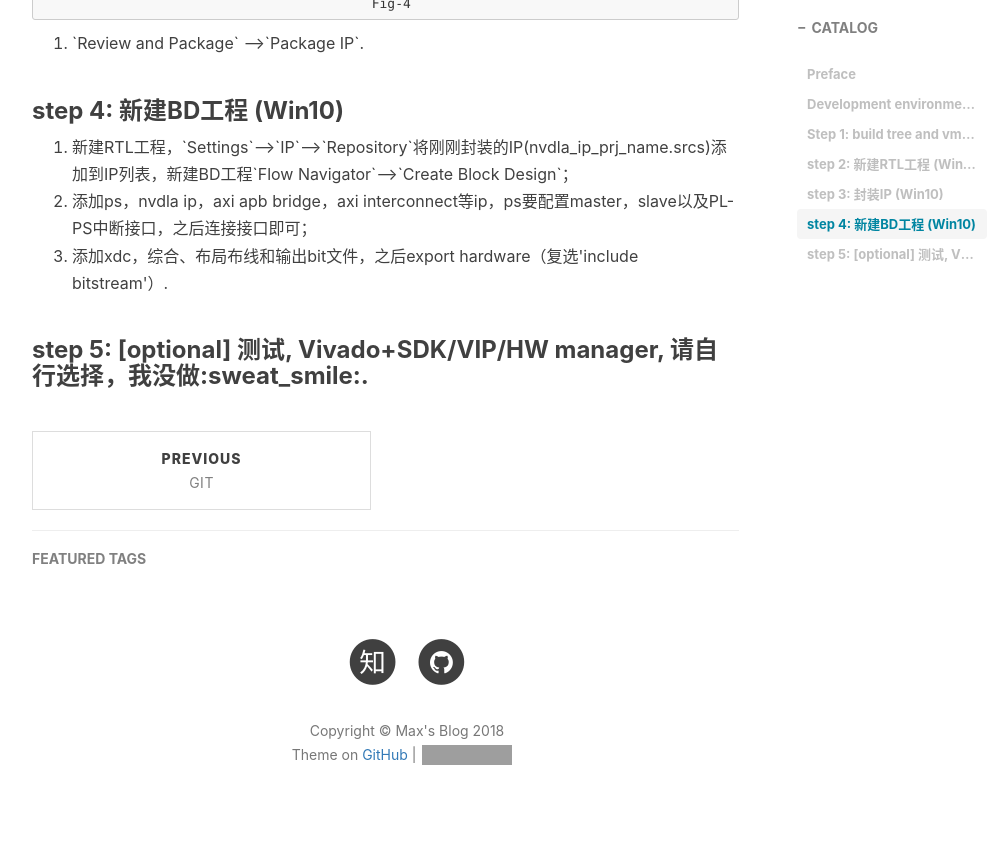
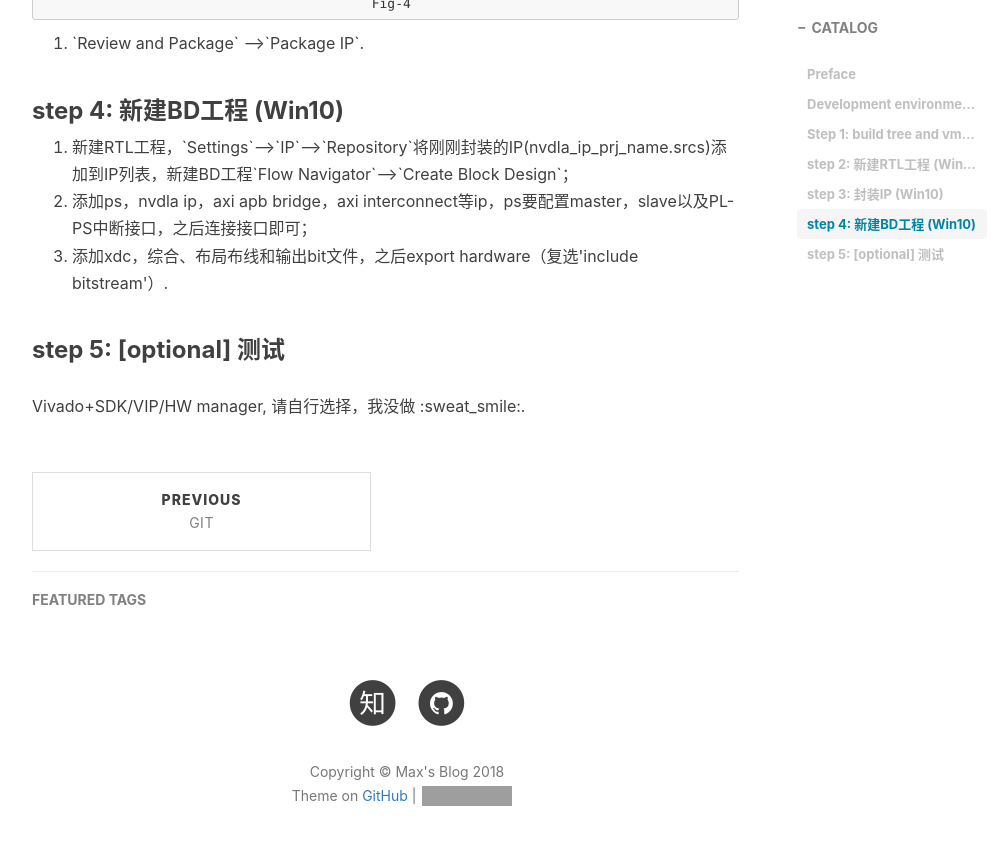
Before and after one commit to VVViy/VVViy.github.io, a Jekyll site: the page built from _posts/2018-09-12-nv_small-FPGA-Mapping-Workflow.md, in a window 1280 px wide and 900 px high, scrolled down 7186 px. Shown: the top 845 px of the window, without its empty margins (233-1239 px from the left). Built offline with Jekyll 4.4.1, drawn with Linux system fonts in a browser that asks for light colours; nearby versions of some CDN libraries; comment, search, counter and statistics services are not loaded; grey boxes are pictures that could not be loaded.

Commit message:
Update 2018-09-12-nv_small-FPGA-Mapping-Workflow.md

```diff
--- a/_posts/2018-09-12-nv_small-FPGA-Mapping-Workflow.md
+++ b/_posts/2018-09-12-nv_small-FPGA-Mapping-Workflow.md
@@ -209,4 +209,5 @@ create_clock -period 10.001 -name u_dla_sys_clk [get_ports u_dla_sys_clk];
 
 3. <required> 添加xdc，综合、布局布线和输出bit文件，之后export hardware（复选'include bitstream'）.
 
-### step 5: [optional] 测试, Vivado+SDK/VIP/HW manager, 请自行选择，我没做:sweat_smile:.
+### step 5: [optional] 测试
+Vivado+SDK/VIP/HW manager, 请自行选择，我没做 :sweat_smile:.
```
